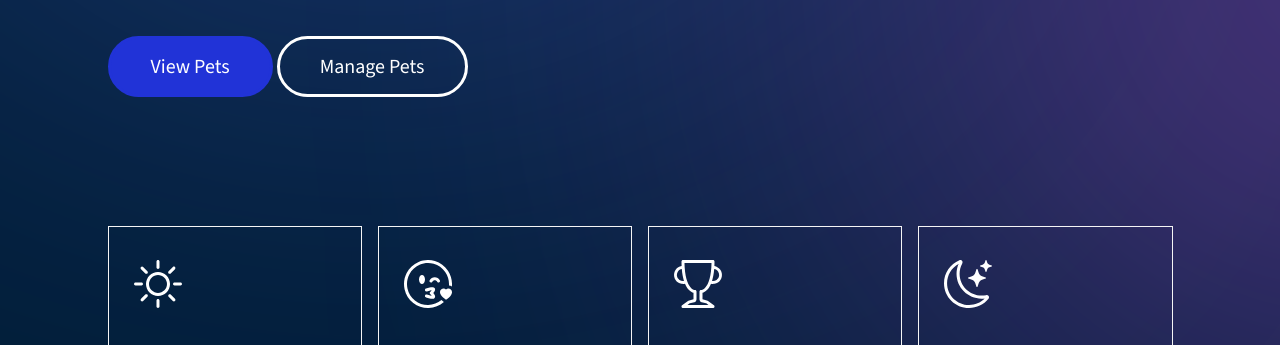
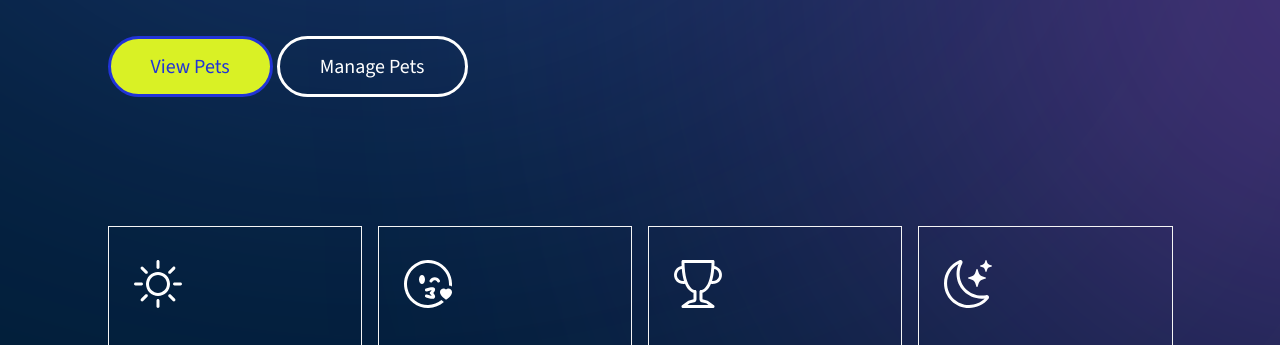
Before and after one commit to aarunyan/udemy-brad-pet-adoption, a plain HTML site: page index.html in a window 1280 px wide. In both pictures the pointer is over the link "View Pets". Shown: the part 415-760 px from the top of the page. Drawn offline with nearby package versions, Linux system fonts and the light colour scheme.

Commit message:
Modified 'View Pet' button

```diff
--- a/decoration.css
+++ b/decoration.css
@@ -63,8 +63,9 @@ html {
 }
 
 .btn1:hover {
-  background-color: #2133d7;
+  background-color: #d9f125;
   border: 3px solid #2133d7;
+  color: #2133d7
 }
 
 .btn2 {
```
